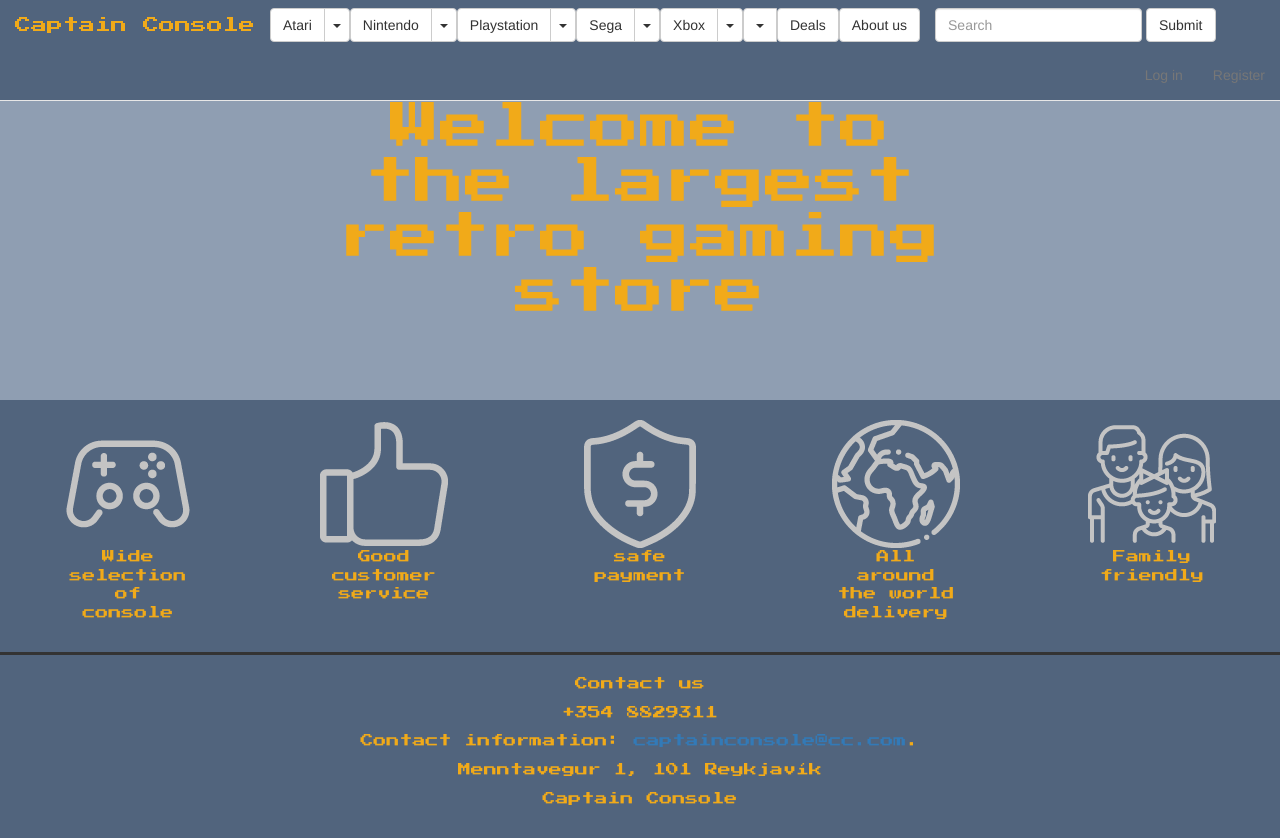
After one commit to huginngri/CaptainConsole, a Django app: page / in a window 1280 px wide. The commit adds this page. Run offline with Django 3.2, Linux system fonts and the light colour scheme; some libraries are stand-ins or nearby versions.

Commit message:
frontend

```diff
--- a/Captain_Console/Captain_Console/urls.py
+++ b/Captain_Console/Captain_Console/urls.py
@@ -17,6 +17,7 @@ from django.contrib import admin
 from django.urls import path, include
 
 urlpatterns = [
+    path('', include('products.urls2')),
     path('admin/', admin.site.urls),
     path('products/', include('products.urls')),
     path('manufacturers/', include('manufacturers.urls')),
--- a/Captain_Console/products/urls.py
+++ b/Captain_Console/products/urls.py
@@ -20,6 +20,8 @@ from . import views
 
 urlpatterns = [
     # http://localhost:8000/products
+    path('', views.frontpage, name="frontpage"),
+
     path('', views.index, name="products"),
     # http://localhost:8000/products/q?=name
     path('<int:id>', views.get_product_by_id, name="products-from-search"),
--- a/Captain_Console/products/views.py
+++ b/Captain_Console/products/views.py
@@ -2,6 +2,10 @@ from django.shortcuts import render
 from products.models import Product
 from django.http import HttpResponse
 from django.shortcuts import get_object_or_404
+
+def frontpage(request):
+    context = {'products': Product.objects.all().order_by('name')}
+    return render(request, 'products/frontpage.html', context)
 
 def index(request):
     context = {'products': Product.objects.all().order_by('name')}
--- a/Captain_Console/static/css/main.css
+++ b/Captain_Console/static/css/main.css
@@ -1,3 +1,74 @@
 main{
-    height: 1000px;
 }
+
+.informationbar{
+    display: flex;
+    flex-wrap: wrap;
+    justify-content: center;
+}
+
+.mediumimages{
+    width: 100%;
+}
+
+.cccontainer{
+    justify-content: center;
+    margin-top: 20px;
+    margin-bottom: 20px;
+    margin-left: 5%;
+    margin-right: 5%;
+    width: 10%;
+}
+
+
+/*colors*/
+body{
+    background-color: #8F9EB2;
+}
+#ccblue{
+    background-color: #51647D;
+}
+#ccorangehuge{
+        color: #F1AA19;
+        font-family: 'Press Start 2P', cursive;
+        font-size: 5rem;
+        text-align: center;
+
+
+}
+#ccorangelarge{
+        color: #F1AA19;
+        font-family: 'Press Start 2P', cursive;
+        font-size: xx-large;
+        text-align: center;
+
+
+}
+#ccorangemedium{
+        color: #F1AA19;
+        font-family: 'Press Start 2P', cursive;
+        font-size: medium;
+    text-align: center;
+
+
+}
+#ccorangesmall{
+        color: #F1AA19;
+        font-family: 'Press Start 2P', cursive;
+        font-size: small;
+        text-align: center;
+
+}
+
+.intro {
+    justify-content: center;
+    height: 400px;
+}
+
+.centered {
+    width: 50%;
+
+    margin: auto;
+    padding-top: 100px;
+
+}
--- a/Captain_Console/templates/base.html
+++ b/Captain_Console/templates/base.html
@@ -8,10 +8,11 @@
     <meta name="viewport" content="widt=device-width, initial-scale=1.0">
     <link rel="stylesheet" href="https://maxcdn.bootstrapcdn.com/bootstrap/3.3.7/css/bootstrap.min.css"
         integrity="sha384-BVYiiSIFeK1dGmJRAkycuHAHRg32OmUcww7on3RYdg4Va+PmSTsz/K68vbdEjh4u" crossorigin="anonymous"
-        <link rel="stylesheet" href="https://maxcdn.bootstrapcdn.com/bootstrap/3.3.7/css/bootstrap-theme.min.css"
+    <link rel="stylesheet" href="https://maxcdn.bootstrapcdn.com/bootstrap/3.3.7/css/bootstrap-theme.min.css"
         integrity="sha384-rHyoN1iRsVXV4nD0JutlnGaslCJuC7uwjduW9SVrLvRYooPp2bWYgmgJQIXwl/Sp" crossorigin="anonymous">
     <link rel="stylesheet" href="{% static 'css/main.css' %}" />
-        <link rel="stylesheet" href="{% static 'css/footer.css' %}" />
+    <link rel="stylesheet" href="{% static 'css/footer.css' %}" />
+    <link href="https://fonts.googleapis.com/css2?family=Press+Start+2P&display=swap" rel="stylesheet">
 
 
 </head>
@@ -22,7 +23,6 @@
     <!-- Latest compiled and minified JavaScript -->
     <main id="main">
         <div>
-            <h1>Welcome to the site</h1>
             {% block content %}
             {% endblock %}
         </div>
--- a/Captain_Console/templates/footer.html
+++ b/Captain_Console/templates/footer.html
@@ -2,15 +2,15 @@
 <html>
 <body>
 
-<div class="footer" id="footer">
-    <footer>
+<div class="footer" id="ccblue">
+    <footer id = "ccorangesmall">
         <div class="information">
             <p>Contact us</p>
             <p>+354 8829311</p>
             <p>Contact information: <a href="mailto:captainconsole@cc.com">captainconsole@cc.com</a>.</p>
             <p>Menntavegur 1, 101 Reykjavík</p>
         </div>
-        <div class="logo">
+        <div >
             <p>Captain Console</p>
         </div>
     </footer>
--- a/Captain_Console/templates/navigation.html
+++ b/Captain_Console/templates/navigation.html
@@ -1,4 +1,4 @@
-<nav class="navbar navbar-default">
+<nav id = "ccblue" class="navbar navbar-default navbar-fixed-top" >
   <div class="container-fluid">
     <!-- Brand and toggle get grouped for better mobile display -->
     <div class="navbar-header">
@@ -8,7 +8,7 @@
         <span class="icon-bar"></span>
         <span class="icon-bar"></span>
       </button>
-      <a class="navbar-brand" href="#">Captain Console</a>
+      <a class="navbar-brand" href="#" id="ccorangemedium">Captain Console</a>
     </div>
 {#    {% url 'other-index' %}#}
     <!-- Collect the nav links, forms, and other content for toggling -->
@@ -116,5 +116,6 @@
     </div><!-- /.navbar-collapse -->
   </div><!-- /.container-fluid -->
 </nav>
+<div class = "filler"></div>
 
 <!--button type="button" class="btn btn-default navbar-btn" -->
--- /dev/null
+++ b/Captain_Console/templates/products/frontpage.html
@@ -0,0 +1,31 @@
+{% extends 'base.html' %}
+{% load static %}
+
+    {% block content %}
+        <div class = "intro" id = "cclightblue">
+{#            <img class ="mediumimages" src="{% static 'images/family_new.jpg' %}">#}
+            <h1 id="ccorangehuge" class = centered> Welcome to the largest retro gaming store</h1>
+        </div>
+        <div class =  "informationbar" id = "ccblue">
+            <div class = "cccontainer">
+                <img class ="mediumimages" src="{% static 'images/controller.png' %}">
+                <p id="ccorangesmall">Wide selection of console</p>
+            </div>
+            <div class = "cccontainer">
+                <img class ="mediumimages" src="{% static 'images/like.png' %}">
+                <p id="ccorangesmall">Good customer service</p>
+            </div>
+            <div class = "cccontainer">
+                <img class ="mediumimages" src="{% static 'images/sheild.png' %}">
+                <p id="ccorangesmall">safe payment</p>
+            </div>
+             <div class = "cccontainer">
+                <img class ="mediumimages" src="{% static 'images/earth.png' %}">
+                <p id="ccorangesmall">All around the world delivery</p>
+            </div>
+            <div class = "cccontainer">
+                <img class ="mediumimages" src="{% static 'images/sticks.png' %}">
+                <p id="ccorangesmall">Family friendly</p>
+            </div>
+        </div>
+    {% endblock %}
```
Also changed, not shown: Captain_Console/products/urls2.py (added, +10 -0 lines), Captain_Console/static/images/controller.png (added), Captain_Console/static/images/earth.png (added), Captain_Console/static/images/family.PNG (added), Captain_Console/static/images/family_new.jpg (added), Captain_Console/static/images/like.png (added), Captain_Console/static/images/sheild.png (added), Captain_Console/static/images/sticks.png (added).
